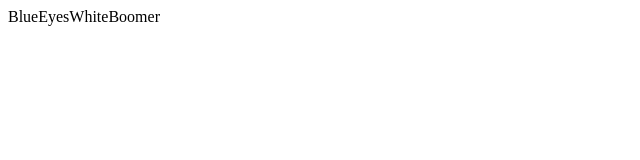
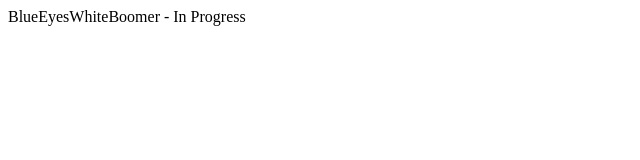
Before and after one commit to BlueEyesWhiteBoomer/TestWebsite, a plain HTML site: page index.html in a window 1280 px wide. Shown: the whole page, without its empty margins (0-640 px from the left). Drawn offline with Linux system fonts and the light colour scheme.

Commit message:
Update index.html

```diff
--- a/index.html
+++ b/index.html
@@ -3,6 +3,6 @@
 <head>
 </head>
 <body>
-<p>BlueEyesWhiteBoomer</p>
+<p>BlueEyesWhiteBoomer - In Progress</p>
 </body>
 </html>
```
